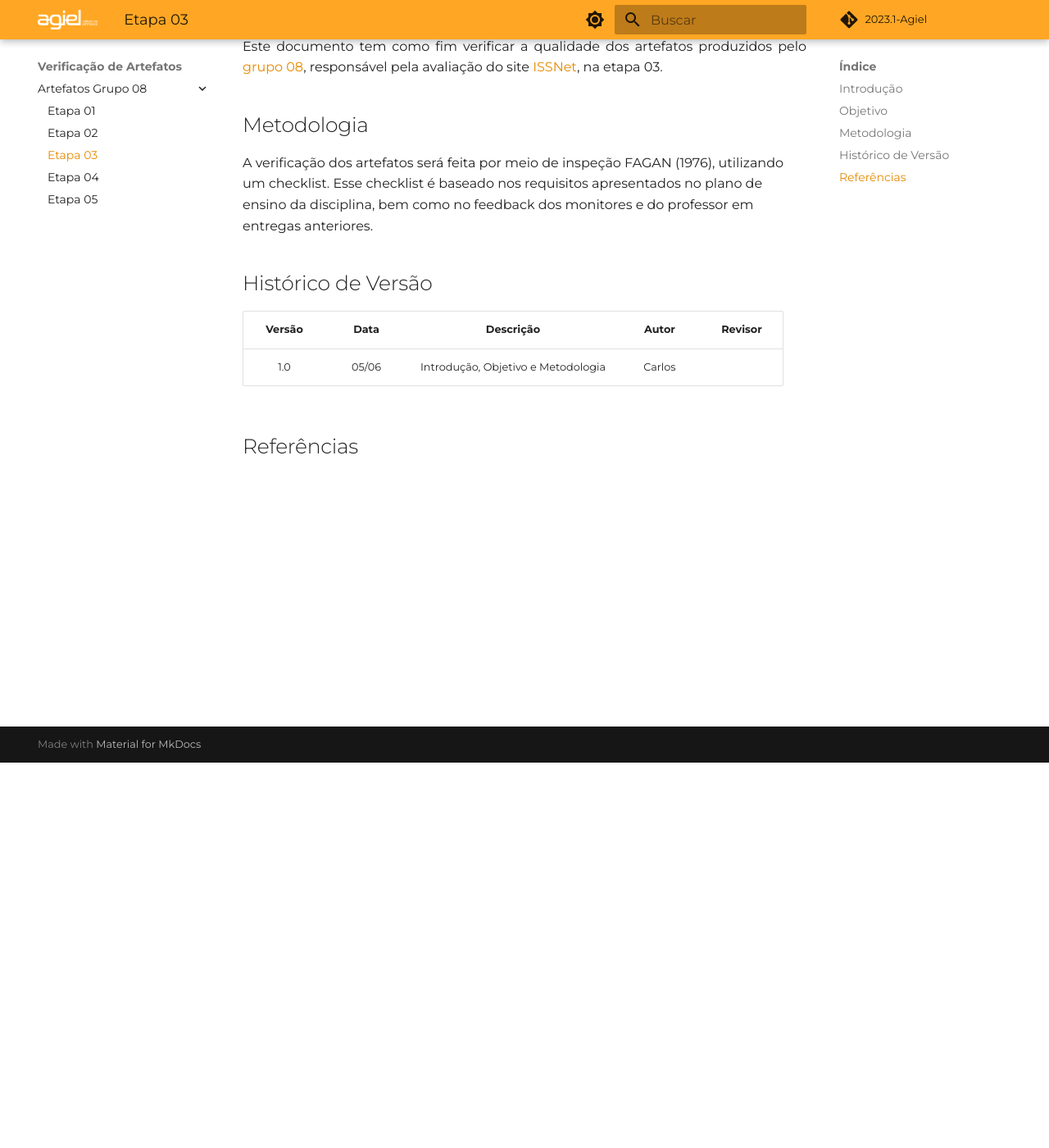
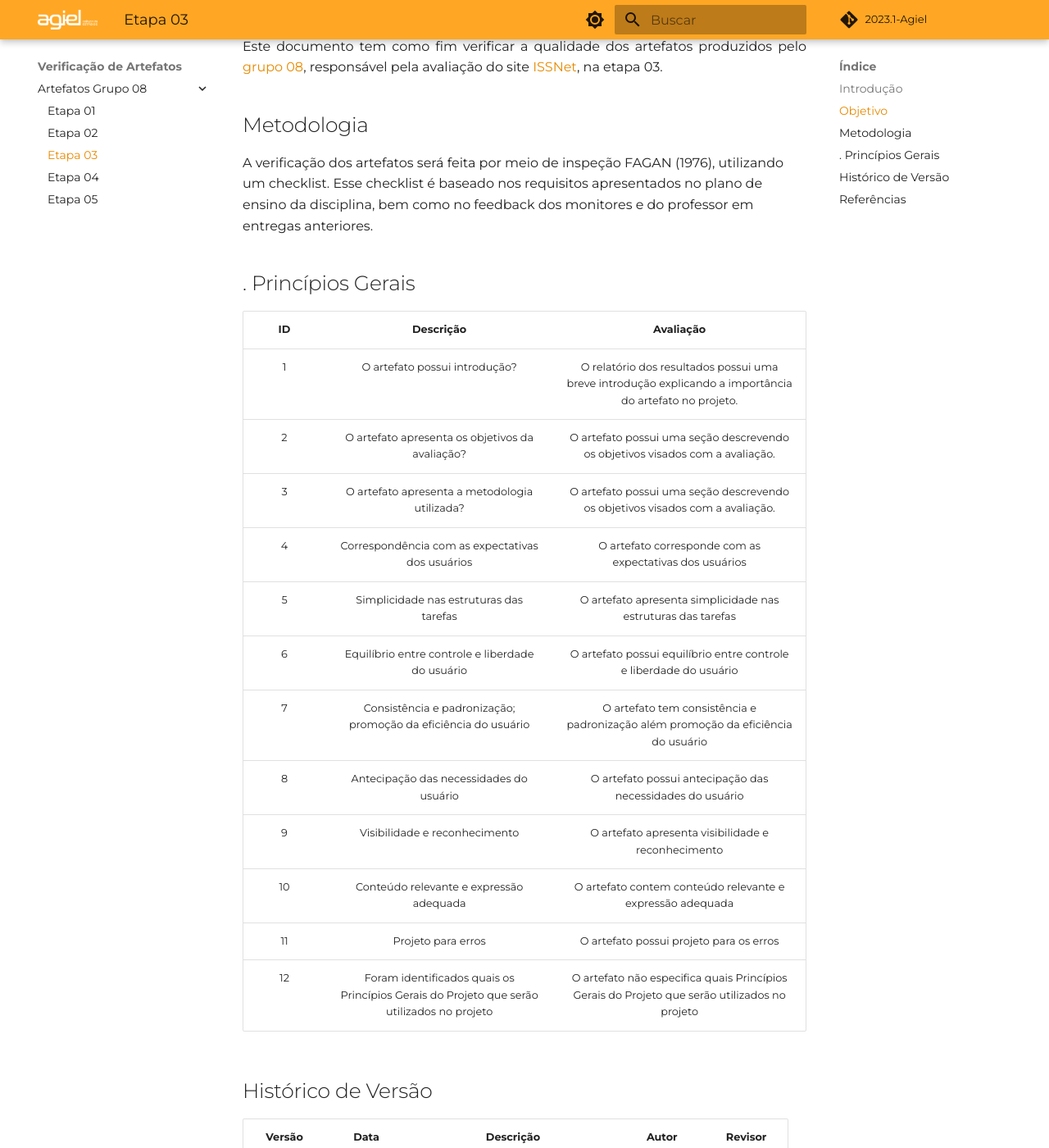
Before and after one commit to Interacao-Humano-Computador/2023.1-Agiel, an MkDocs documentation site: the page built from docs/verificacao/grupo_8/etapa_3.md, in a window 1280 px wide and 1400 px high, scrolled down 470 px. Shown: the whole window at 82% size. Built offline with MkDocs 1.6.1 and Material for MkDocs 9.7.7, drawn with Linux system fonts in a browser that asks for light colours; some web fonts are replaced; comment, search, counter and statistics services are not loaded; some of the changed text lies outside the part shown.

Commit message:
docs: coloca na etapa certa

```diff
--- a/docs/verificacao/grupo_8/etapa_3.md
+++ b/docs/verificacao/grupo_8/etapa_3.md
@@ -13,10 +13,28 @@
 ## Metodologia
 A verificação dos artefatos será feita por meio de inspeção FAGAN (1976), utilizando um checklist. Esse checklist é baseado nos requisitos apresentados no plano de ensino da disciplina, bem como no feedback dos monitores e do professor em entregas anteriores.
 
+## . Princípios Gerais
+
+| ID | Descrição  | Avaliação |
+|:--:|:----------:|:---------:|
+| 1 | O artefato possui introdução? | O relatório dos resultados possui uma breve introdução explicando a importância do artefato no projeto. |
+| 2 | O artefato apresenta os objetivos da avaliação? | O artefato possui uma seção descrevendo os objetivos visados com a avaliação. |
+| 3 | O artefato apresenta a metodologia utilizada? | O artefato possui uma seção descrevendo os objetivos visados com a avaliação. |
+| 4| Correspondência com as expectativas dos usuários|O artefato corresponde com as expectativas dos usuários|
+|5 | Simplicidade nas estruturas das tarefas| O artefato apresenta simplicidade nas estruturas das tarefas|
+|6 | Equilíbrio entre controle e liberdade do usuário|O artefato possui equilíbrio entre controle e liberdade do usuário|
+|7 | Consistência e padronização; promoção da eficiência do usuário |O artefato tem consistência e padronização além promoção da eficiência do usuário|
+|8 | Antecipação das necessidades do usuário|O artefato possui antecipação das necessidades do usuário|
+|9| Visibilidade e reconhecimento|O artefato apresenta visibilidade e reconhecimento|
+| 10| Conteúdo relevante e expressão adequada|O artefato contem conteúdo relevante e expressão adequada|
+| 11| Projeto para erros|O artefato possui projeto para os erros|
+|12 |Foram identificados quais os Princípios Gerais do Projeto que serão utilizados no projeto|O artefato não especifica quais Princípios Gerais do Projeto que serão utilizados no projeto|
+
 ## Histórico de Versão
 
 | Versão | Data  |            Descrição              |     Autor      |    Revisor    |
 |:------:|:-----:|:---------------------------------:|:--------------:|:-------------:|
 |  1.0   | 05/06 | Introdução, Objetivo e Metodologia | Carlos | |
+|  1.1   | 06/06 | Princípios gerais | Ana Beatriz | |
 
 ## Referências
```
